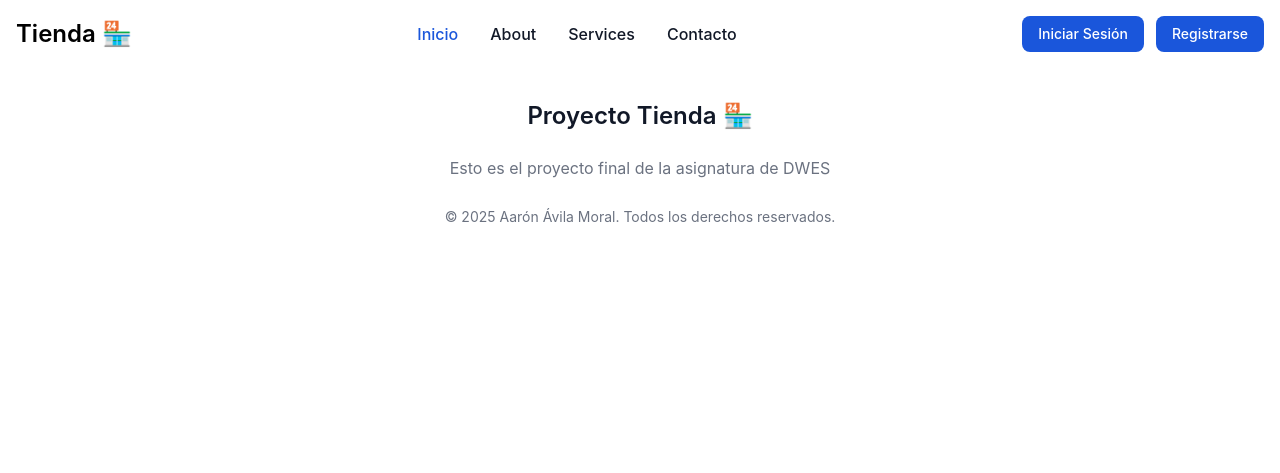
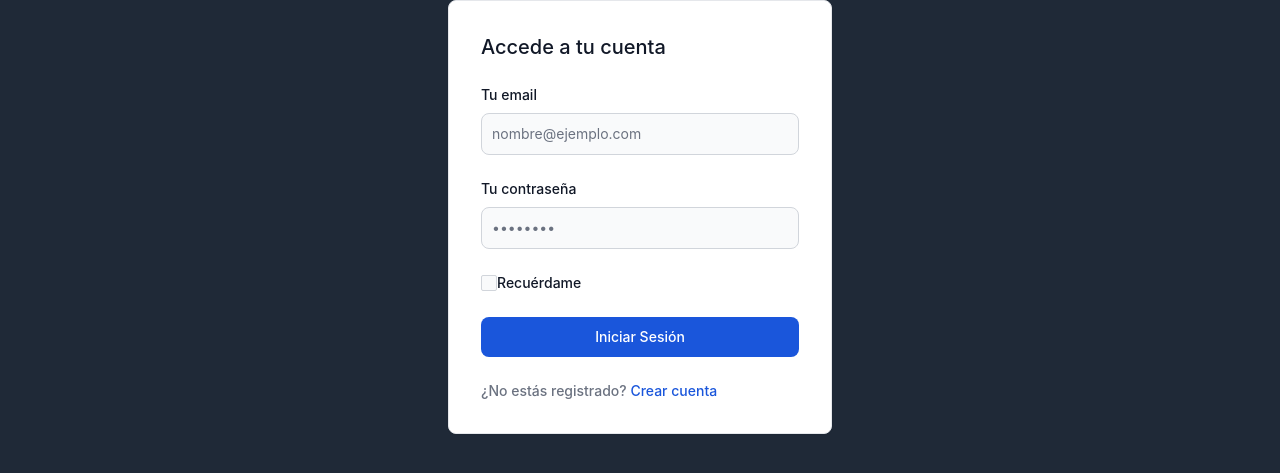
Before and after one commit to FyarX/DWES-ProyectoTienda-AaronAvilaMoral, a PHP site: page /dashboard/views/usuario/formlogin.php in a window 1280 px wide. Shown: the top 473 px of the page. Run offline with PHP 8.4, Linux system fonts and the light colour scheme; some libraries are stand-ins or nearby versions.

Commit message:
creacion de formulario login y repositorios

```diff
--- /dev/null
+++ b/config/param.php
@@ -0,0 +1,4 @@
+<?php
+
+define ("URL_BASE","http://localhost/dashboard/proyecto_final_tienda/");
+define("default_controller","ProductoController");
--- a/index.php
+++ b/index.php
@@ -1,5 +1,6 @@
 <?php
 
+require_once("config/param.php");
 
 // Incluyo la cabecera de la página
 require_once __DIR__ . '/views/layout/header.php';
--- a/views/layout/header.php
+++ b/views/layout/header.php
@@ -1,3 +1,9 @@
+<?php
+    require_once "config/param.php";
+?>
+
+
+
 <!DOCTYPE html>
 <html lang="en">
 <head>
@@ -9,16 +15,19 @@
 <body>
     <!-- Barra de navegación -->
 
-
     <nav class="bg-white border-gray-200">
-    <div class="max-w-screen-xl flex flex-wrap items-center justify-between mx-auto p-4">
+    <div class="flex flex-wrap items-center justify-between max-w-screen-xl p-4 mx-auto">
     <a class="flex items-center space-x-3 rtl:space-x-reverse">
         <span class="self-center text-2xl font-semibold whitespace-nowrap">Tienda &#x1F3EA;</span>
     </a>
-    <div class="flex md:order-2 space-x-3 md:space-x-0 rtl:space-x-reverse">
-        <button type="button" class="text-white bg-blue-700 hover:bg-blue-800 focus:ring-4 focus:outline-none focus:ring-blue-300 font-medium rounded-lg text-sm px-4 py-2 text-center">Iniciar Sesión</button>
-        <button type="button" class="text-white bg-blue-700 hover:bg-blue-800 focus:ring-4 focus:outline-none focus:ring-blue-300 font-medium rounded-lg text-sm px-4 py-2 text-center ml-6">Registrarse</button>
-        <button data-collapse-toggle="navbar-cta" type="button" class="inline-flex items-center p-2 w-10 h-10 justify-center text-sm text-gray-500 rounded-lg md:hidden hover:bg-gray-100 focus:outline-none focus:ring-2 focus:ring-gray-200" aria-controls="navbar-cta" aria-expanded="false">
+    <div class="flex space-x-3 md:order-2 md:space-x-0 rtl:space-x-reverse">
+        <a href="<?php URL_BASE?>views/usuario/formlogin.php">
+            <button type="button" class="px-4 py-2 text-sm font-medium text-center text-white bg-blue-700 rounded-lg hover:bg-blue-800 focus:ring-4 focus:outline-none focus:ring-blue-300">Iniciar Sesión</button>
+        </a>
+        <a href="<?php URL_BASE?>views/usuario/formregistro.php">
+            <button type="button" class="px-4 py-2 ml-6 text-sm font-medium text-center text-white bg-blue-700 rounded-lg hover:bg-blue-800 focus:ring-4 focus:outline-none focus:ring-blue-300">Registrarse</button>
+        </a>
+        <button data-collapse-toggle="navbar-cta" type="button" class="inline-flex items-center justify-center w-10 h-10 p-2 text-sm text-gray-500 rounded-lg md:hidden hover:bg-gray-100 focus:outline-none focus:ring-2 focus:ring-gray-200" aria-controls="navbar-cta" aria-expanded="false">
             <span class="sr-only">Open main menu</span>
             <svg class="w-5 h-5" aria-hidden="true" xmlns="http://www.w3.org/2000/svg" fill="none" viewBox="0 0 17 14">
                 <path stroke="currentColor" stroke-linecap="round" stroke-linejoin="round" stroke-width="2" d="M1 1h15M1 7h15M1 13h15"/>
@@ -26,19 +35,19 @@
         </button>
     </div>
     <div class="items-center justify-between hidden w-full md:flex md:w-auto md:order-1" id="navbar-cta">
-        <ul class="flex flex-col font-medium p-4 md:p-0 mt-4 border border-gray-100 rounded-lg bg-gray-50 md:space-x-8 rtl:space-x-reverse md:flex-row md:mt-0 md:border-0 md:bg-white">
+        <ul class="flex flex-col p-4 mt-4 font-medium border border-gray-100 rounded-lg md:p-0 bg-gray-50 md:space-x-8 rtl:space-x-reverse md:flex-row md:mt-0 md:border-0 md:bg-white">
         <li>
-            <a href="#" class="block py-2 px-3 md:p-0 text-white bg-blue-700 rounded-sm md:bg-transparent md:text-blue-700" aria-current="page">Inicio</a>
+            <a href="<?php URL_BASE ?>index.php" class="block px-3 py-2 text-white bg-blue-700 rounded-sm md:p-0 md:bg-transparent md:text-blue-700" aria-current="page">Inicio</a>
         </li>
         <!-- FALTA IMPLEMENTAR CATEGORÍAS DINÁMICAS -->
         <li>
-            <a href="#" class="block py-2 px-3 md:p-0 text-gray-900 rounded-sm hover:bg-gray-100 md:hover:bg-transparent md:hover:text-blue-700">About</a>
+            <a href="#" class="block px-3 py-2 text-gray-900 rounded-sm md:p-0 hover:bg-gray-100 md:hover:bg-transparent md:hover:text-blue-700">About</a>
         </li>
         <li>
-            <a href="#" class="block py-2 px-3 md:p-0 text-gray-900 rounded-sm hover:bg-gray-100 md:hover:bg-transparent md:hover:text-blue-700">Services</a>
+            <a href="#" class="block px-3 py-2 text-gray-900 rounded-sm md:p-0 hover:bg-gray-100 md:hover:bg-transparent md:hover:text-blue-700">Services</a>
         </li>
         <li>
-            <a href="#" class="block py-2 px-3 md:p-0 text-gray-900 rounded-sm hover:bg-gray-100 md:hover:bg-transparent md:hover:text-blue-700">Contacto</a>
+            <a href="#" class="block px-3 py-2 text-gray-900 rounded-sm md:p-0 hover:bg-gray-100 md:hover:bg-transparent md:hover:text-blue-700">Contacto</a>
         </li>
         </ul>
     </div>
--- /dev/null
+++ b/views/usuario/formlogin.php
@@ -0,0 +1,39 @@
+<!DOCTYPE html>
+<html lang="en">
+<head>
+    <meta charset="UTF-8">
+    <meta name="viewport" content="width=device-width, initial-scale=1.0">
+    <link href="https://cdn.jsdelivr.net/npm/flowbite@3.1.2/dist/flowbite.min.css" rel="stylesheet" />
+    <title>Inicio de Sesión</title>
+</head>
+<body class="flex items-center justify-center min-h-screen bg-gray-800">
+
+
+<div class="w-full max-w-sm p-4 bg-white border border-gray-200 rounded-lg shadow-sm sm:p-6 md:p-8 mt-14">
+    <form class="space-y-6" action="#">
+        <h5 class="text-xl font-medium text-gray-900">Accede a tu cuenta</h5>
+        <div>
+            <label for="email" class="block mb-2 text-sm font-medium text-gray-900">Tu email</label>
+            <input type="email" name="email" id="email" class="bg-gray-50 border border-gray-300 text-gray-900 text-sm rounded-lg focus:ring-blue-500 focus:border-blue-500 block w-full p-2.5" placeholder="nombre@ejemplo.com" required />
+        </div>
+        <div>
+            <label for="password" class="block mb-2 text-sm font-medium text-gray-900">Tu contraseña</label>
+            <input type="password" name="password" id="password" placeholder="••••••••" class="bg-gray-50 border border-gray-300 text-gray-900 text-sm rounded-lg focus:ring-blue-500 focus:border-blue-500 block w-full p-2.5" required />
+        </div>
+        <div class="flex items-start">
+            <div class="flex items-start">
+                <div class="flex items-center h-5">
+                    <input id="recordar" type="checkbox" value="" class="w-4 h-4 border border-gray-300 rounded-sm bg-gray-50 focus:ring-3 focus:ring-blue-300" required />
+                </div>
+                <label for="recordar" class="text-sm font-medium text-gray-900 ms-2">Recuérdame</label>
+            </div>
+        </div>
+        <button type="submit" class="w-full text-white bg-blue-700 hover:bg-blue-800 focus:ring-4 focus:outline-none focus:ring-blue-300 font-medium rounded-lg text-sm px-5 py-2.5 text-center">Iniciar Sesión</button>
+        <div class="text-sm font-medium text-gray-500 ">
+            ¿No estás registrado? <a href="http://localhost/dashboard/proyecto_final_tienda/views/usuario/formregistro.php" class="text-blue-700 hover:underline ">Crear cuenta</a>
+        </div>
+    </form>
+</div>
+<script src="https://cdn.jsdelivr.net/npm/flowbite@3.1.2/dist/flowbite.min.js"></script>
+</body>
+</html>
```
Also changed, not shown: controllers/UsuarioController.php (+7 -2 lines), views/usuario/formregistro.php (+11 -7 lines), config/config.php (renamed from config.php), repositories/CategoriaRepository.php (added), repositories/PedidoRepository.php (added), repositories/ProductoRepository.php (added), repositories/UsuarioRepository.php (added).
